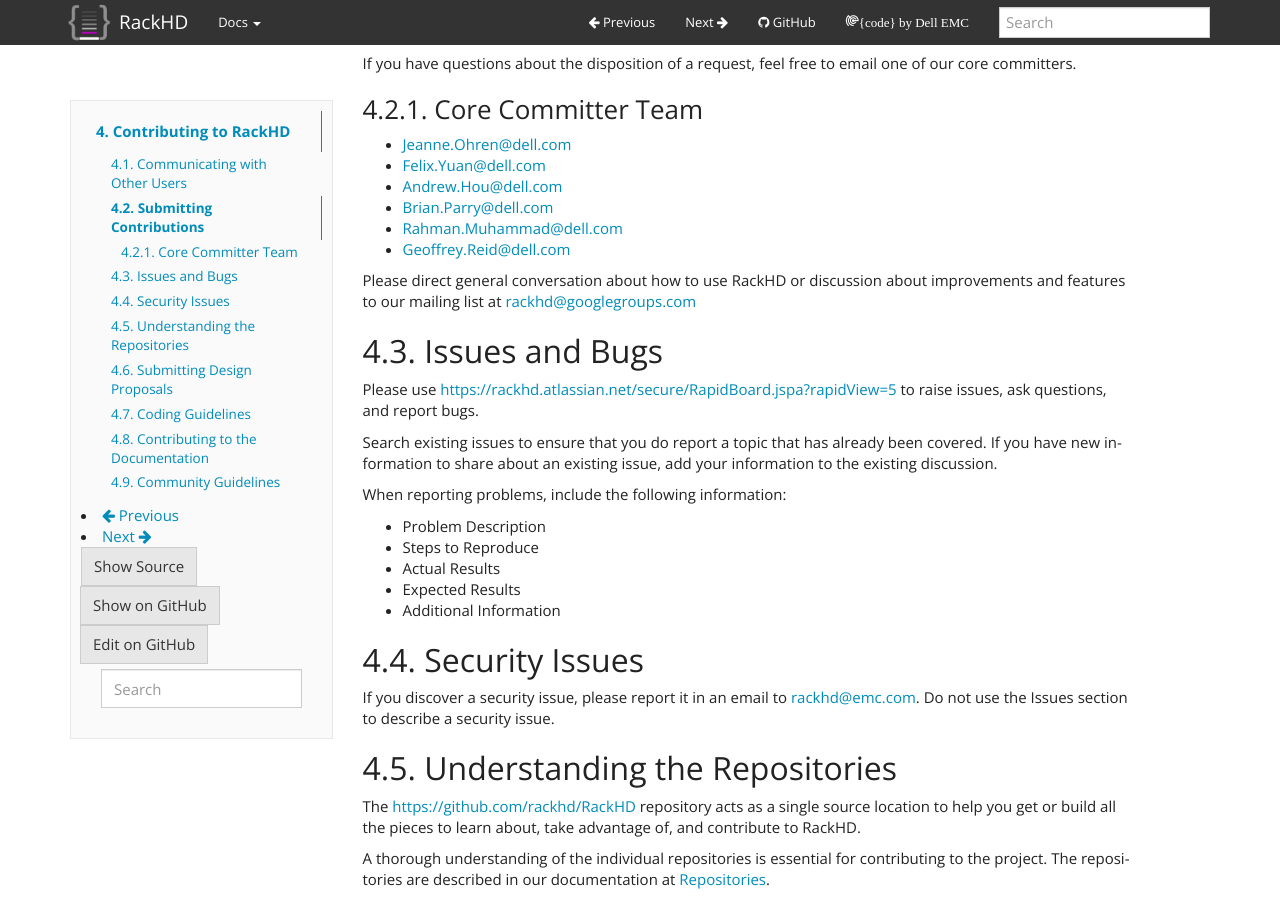
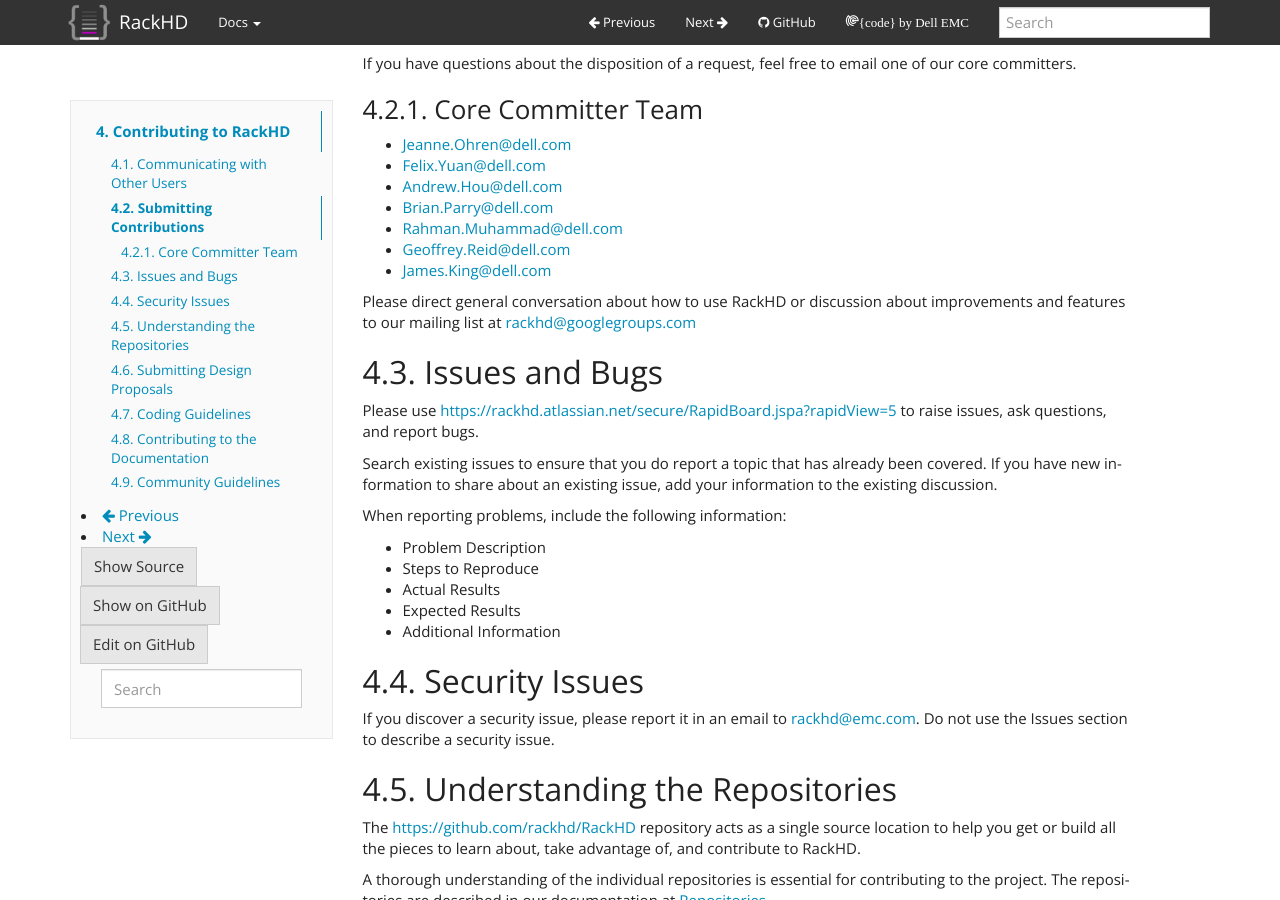
Before and after one commit to RackHD/docs, a Sphinx documentation site: the page built from docs/contributing.rst, in a window 1280 px wide and 900 px high, scrolled down 645 px. Built offline with Sphinx 7.4.7, drawn with Linux system fonts in a browser that asks for light colours; pages that are not in the unit, such as notebooks, are missing from menus.

Commit message:
One more addition to the list

```diff
--- a/docs/contributing.rst
+++ b/docs/contributing.rst
@@ -40,6 +40,7 @@
 * Brian.Parry@dell.com
 * Rahman.Muhammad@dell.com
 * Geoffrey.Reid@dell.com
+* James.King@dell.com
 
 
 Please direct general conversation about how to use RackHD or discussion about improvements and features to our mailing list at rackhd@googlegroups.com
```
